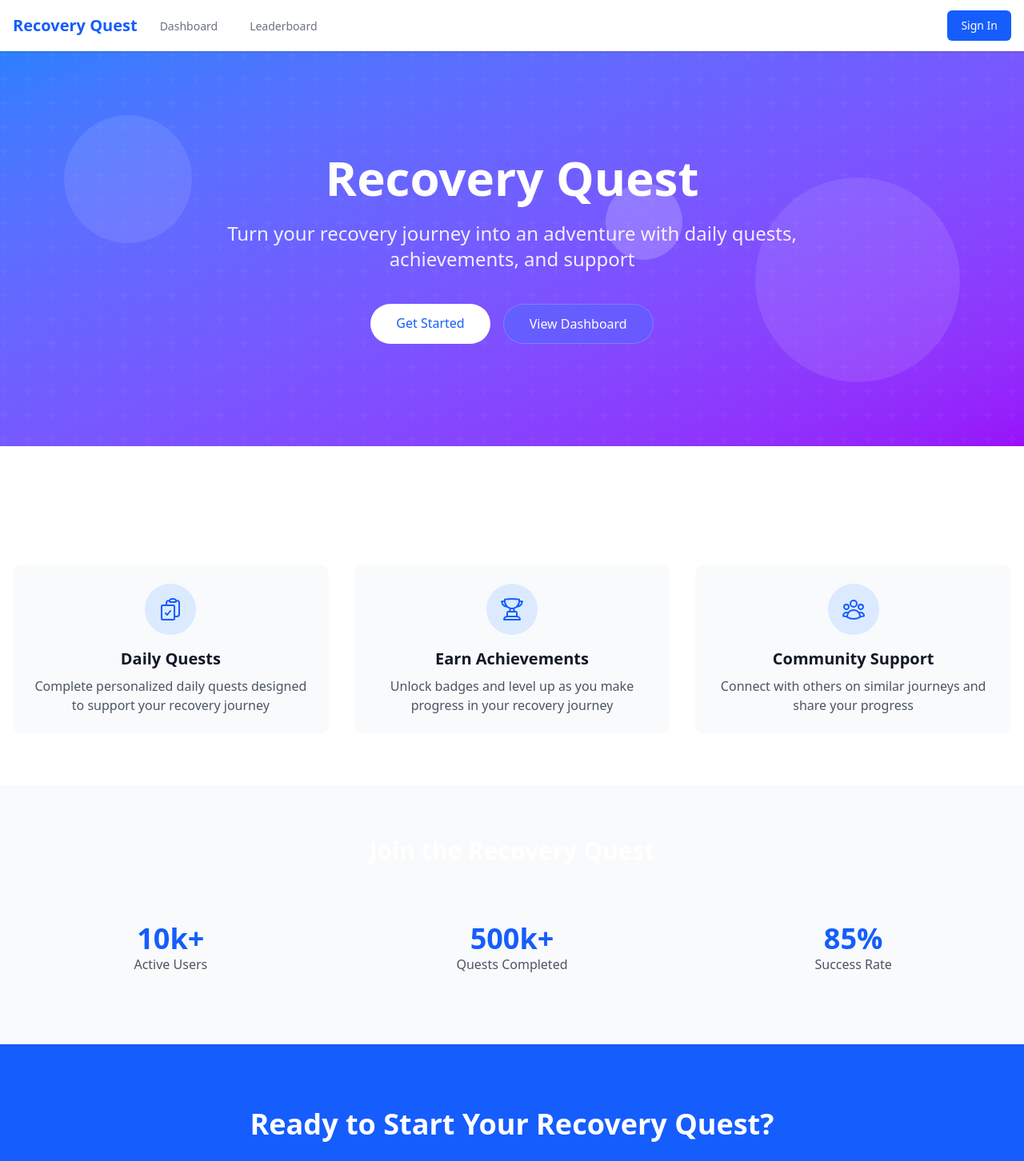
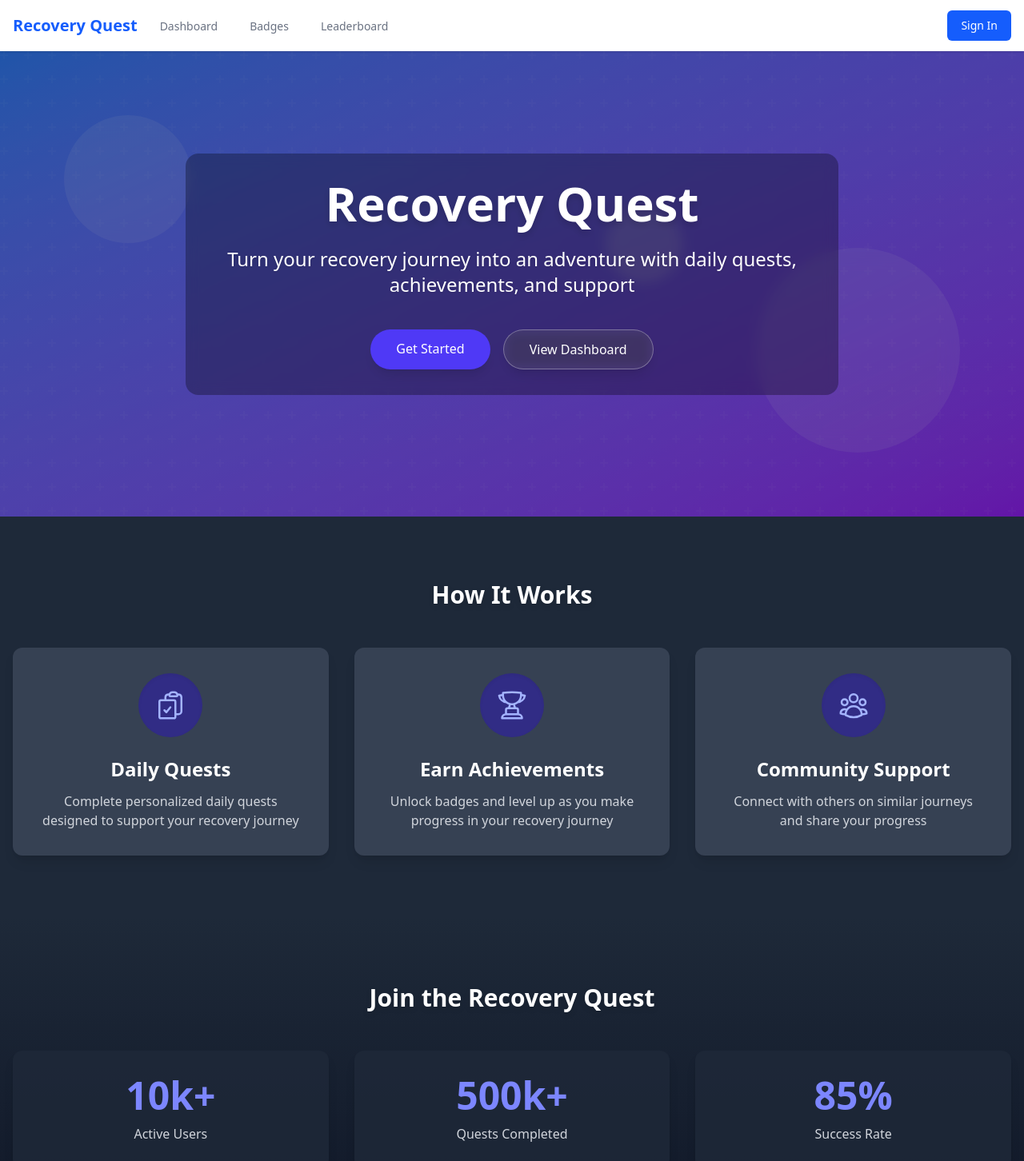
Before and after one commit to Poseyv12/Recovery-Quest, a Next.js app: page / in a window 1280 px wide. Shown: the top 1452 px of the page at 80% size. Built offline with nearby package versions, Linux system fonts and the light colour scheme; no server answers.

Commit message:
badge page

```diff
--- a/app/components/NavBar.tsx
+++ b/app/components/NavBar.tsx
@@ -54,6 +54,12 @@ export default function NavBar() {
                 className="inline-flex items-center px-1 pt-1 border-b-2 border-transparent text-sm font-medium text-gray-500 hover:text-gray-700 hover:border-gray-300 dark:text-gray-300 dark:hover:text-white dark:hover:border-gray-700"
               >
                 Dashboard
+              </Link>
+              <Link
+                href="/badges"
+                className="inline-flex items-center px-1 pt-1 border-b-2 border-transparent text-sm font-medium text-gray-500 hover:text-gray-700 hover:border-gray-300 dark:text-gray-300 dark:hover:text-white dark:hover:border-gray-700"
+              >
+                Badges
               </Link>
               <Link
                 href="/leaderboard"
@@ -118,6 +124,12 @@ export default function NavBar() {
               Dashboard
             </Link>
             <Link
+              href="/badges"
+              className="block pl-3 pr-4 py-2 border-l-4 border-transparent text-base font-medium text-gray-600 hover:bg-gray-50 hover:border-gray-300 hover:text-gray-800 dark:text-gray-300 dark:hover:bg-gray-700 dark:hover:text-white"
+            >
+              Badges
+            </Link>
+            <Link
               href="/leaderboard"
               className="block pl-3 pr-4 py-2 border-l-4 border-transparent text-base font-medium text-gray-600 hover:bg-gray-50 hover:border-gray-300 hover:text-gray-800 dark:text-gray-300 dark:hover:bg-gray-700 dark:hover:text-white"
             >
--- a/app/dashboard/page.tsx
+++ b/app/dashboard/page.tsx
@@ -2,6 +2,7 @@
 
 import { useEffect, useState } from 'react'
 import Image from 'next/image'
+import Link from 'next/link'
 import TasksPanel from './componets/TaskPannel'
 import TeamPanel from './componets/TeamPannel'
 import DashboardSkeleton from './componets/DashboardSkeleton'
@@ -162,6 +163,9 @@ export default function DashboardPage() {
             <span className="inline-flex items-center gap-1 px-3 py-1 bg-green-100 text-green-700 rounded-full text-sm font-semibold">
               🔥 Streak: {userInfo?.current_streak ?? 0} days
             </span>
+            <Link href="/badges" className="inline-flex items-center gap-1 px-3 py-1 bg-purple-100 text-purple-700 rounded-full text-sm font-semibold hover:bg-purple-200 transition-colors">
+              🏆 View All Badges
+            </Link>
           </p>
         </div>
       </div>
--- a/app/globals.css
+++ b/app/globals.css
@@ -1,23 +1,6 @@
 @import "tailwindcss";
 
-:root {
-  --background: #ffffff;
-  --foreground: #171717;
-}
 
-@theme inline {
-  --color-background: var(--background);
-  --color-foreground: var(--foreground);
-  --font-sans: var(--font-geist-sans);
-  --font-mono: var(--font-geist-mono);
-}
-
-@media (prefers-color-scheme: dark) {
-  :root {
-    --background: #0a0a0a;
-    --foreground: #ededed;
-  }
-}
 body {
   @apply bg-gray-100 text-gray-900;
 }
--- a/app/page.tsx
+++ b/app/page.tsx
@@ -3,113 +3,117 @@ import HeroImage from './components/HeroImage';
 
 export default async function Home() {
   return (
-    <main className="flex min-h-screen flex-col items-center">
+    <main className="flex min-h-screen flex-col items-center bg-gradient-to-b from-gray-900 to-gray-800">
       {/* Hero Section */}
       <section className="w-full py-24 md:py-32 relative">
         {/* Background with custom hero image component */}
-        <div className="absolute inset-0 z-0">
+        <div className="absolute inset-0 z-0 opacity-60">
           <HeroImage />
         </div>
 
         <div className="container px-4 mx-auto text-center relative z-10">
-          <h1 className="text-4xl md:text-6xl font-bold mb-6 text-white animate-bounce-in">
+          <div className="bg-black/30 backdrop-blur-sm py-8 px-6 rounded-2xl inline-block mb-6">
+            <h1 className="text-4xl md:text-6xl font-bold mb-6 text-white drop-shadow-lg">
               Recovery Quest
             </h1>
-          <p className="text-xl md:text-2xl mb-10 max-w-3xl mx-auto text-white/90">
+            <p className="text-xl md:text-2xl mb-10 max-w-3xl mx-auto text-white drop-shadow">
               Turn your recovery journey into an adventure with daily quests, achievements, and support
             </p>
             <div className="flex flex-col sm:flex-row gap-4 justify-center">
               <Link
                 href="/auth"
-              className="px-8 py-3 rounded-full bg-white text-blue-600 font-medium hover:bg-gray-100 transition-colors"
+                className="px-8 py-3 rounded-full bg-indigo-600 text-white font-medium hover:bg-indigo-700 transition-colors shadow-lg"
               >
                 Get Started
               </Link>
               <Link
                 href="/dashboard"
-              className="px-8 py-3 rounded-full bg-blue-500/30 text-white border border-white/20 backdrop-blur-sm font-medium hover:bg-blue-500/50 transition-colors"
+                className="px-8 py-3 rounded-full bg-white/10 text-white border border-white/30 backdrop-blur-sm font-medium hover:bg-white/20 transition-colors shadow-lg"
               >
                 View Dashboard
               </Link>
             </div>
           </div>
+        </div>
       </section>
 
       {/* Features Section */}
-      <section className="w-full py-16 bg-white dark:bg-gray-800">
+      <section className="w-full py-20 bg-gray-800">
         <div className="container px-4 mx-auto">
-          <h2 className="text-3xl font-bold text-center mb-12 text-white">How It Works</h2>
+          <h2 className="text-3xl font-bold text-center mb-12 text-white drop-shadow-md">How It Works</h2>
 
           <div className="grid grid-cols-1 md:grid-cols-3 gap-8">
             {/* Feature 1 */}
-            <div className="flex flex-col items-center p-6 bg-gray-50 dark:bg-gray-700 rounded-xl">
-              <div className="h-16 w-16 rounded-full bg-blue-100 dark:bg-blue-900 flex items-center justify-center mb-4">
-                <svg xmlns="http://www.w3.org/2000/svg" fill="none" viewBox="0 0 24 24" strokeWidth={1.5} stroke="currentColor" className="w-8 h-8 text-blue-600 dark:text-blue-300">
+            <div className="flex flex-col items-center p-8 bg-gray-700 rounded-xl shadow-lg transform hover:scale-105 transition-transform">
+              <div className="h-20 w-20 rounded-full bg-indigo-900 flex items-center justify-center mb-6 shadow-inner">
+                <svg xmlns="http://www.w3.org/2000/svg" fill="none" viewBox="0 0 24 24" strokeWidth={1.5} stroke="currentColor" className="w-10 h-10 text-indigo-300">
                   <path strokeLinecap="round" strokeLinejoin="round" d="M11.35 3.836c-.065.21-.1.433-.1.664 0 .414.336.75.75.75h4.5a.75.75 0 0 0 .75-.75 2.25 2.25 0 0 0-.1-.664m-5.8 0A2.251 2.251 0 0 1 13.5 2.25H15c1.012 0 1.867.668 2.15 1.586m-5.8 0c-.376.023-.75.05-1.124.08C9.095 4.01 8.25 4.973 8.25 6.108V8.25m8.9-4.414c.376.023.75.05 1.124.08 1.131.094 1.976 1.057 1.976 2.192V16.5A2.25 2.25 0 0 1 18 18.75h-2.25m-7.5-10.5H4.875c-.621 0-1.125.504-1.125 1.125v11.25c0 .621.504 1.125 1.125 1.125h9.75c.621 0 1.125-.504 1.125-1.125V18.75m-7.5-10.5h6.375c.621 0 1.125.504 1.125 1.125v9.375m-8.25-3 1.5 1.5 3-3.75" />
                 </svg>
               </div>
-              <h3 className="text-xl font-semibold mb-2">Daily Quests</h3>
-              <p className="text-center text-gray-600 dark:text-gray-300">Complete personalized daily quests designed to support your recovery journey</p>
+              <h3 className="text-2xl font-semibold mb-3 text-white">Daily Quests</h3>
+              <p className="text-center text-gray-300">Complete personalized daily quests designed to support your recovery journey</p>
             </div>
 
             {/* Feature 2 */}
-            <div className="flex flex-col items-center p-6 bg-gray-50 dark:bg-gray-700 rounded-xl">
-              <div className="h-16 w-16 rounded-full bg-blue-100 dark:bg-blue-900 flex items-center justify-center mb-4">
-                <svg xmlns="http://www.w3.org/2000/svg" fill="none" viewBox="0 0 24 24" strokeWidth={1.5} stroke="currentColor" className="w-8 h-8 text-blue-600 dark:text-blue-300">
+            <div className="flex flex-col items-center p-8 bg-gray-700 rounded-xl shadow-lg transform hover:scale-105 transition-transform">
+              <div className="h-20 w-20 rounded-full bg-indigo-900 flex items-center justify-center mb-6 shadow-inner">
+                <svg xmlns="http://www.w3.org/2000/svg" fill="none" viewBox="0 0 24 24" strokeWidth={1.5} stroke="currentColor" className="w-10 h-10 text-indigo-300">
                   <path strokeLinecap="round" strokeLinejoin="round" d="M16.5 18.75h-9m9 0a3 3 0 0 1 3 3h-15a3 3 0 0 1 3-3m9 0v-3.375c0-.621-.503-1.125-1.125-1.125h-.871M7.5 18.75v-3.375c0-.621.504-1.125 1.125-1.125h.872m5.007 0H9.497m5.007 0a7.454 7.454 0 0 1-.982-3.172M9.497 14.25a7.454 7.454 0 0 0 .981-3.172M5.25 4.236c-.982.143-1.954.317-2.916.52A6.003 6.003 0 0 0 7.73 9.728M5.25 4.236V4.5c0 2.108.966 3.99 2.48 5.228M5.25 4.236V2.721C7.456 2.41 9.71 2.25 12 2.25c2.291 0 4.545.16 6.75.47v1.516M7.73 9.728a6.726 6.726 0 0 0 2.748 1.35m8.272-6.842V4.5c0 2.108-.966 3.99-2.48 5.228m2.48-5.492a46.32 46.32 0 0 1 2.916.52 6.003 6.003 0 0 1-5.395 4.972m0 0a6.726 6.726 0 0 1-2.749 1.35m0 0a6.772 6.772 0 0 1-3.044 0" />
                 </svg>
               </div>
-              <h3 className="text-xl font-semibold mb-2">Earn Achievements</h3>
-              <p className="text-center text-gray-600 dark:text-gray-300">Unlock badges and level up as you make progress in your recovery journey</p>
+              <h3 className="text-2xl font-semibold mb-3 text-white">Earn Achievements</h3>
+              <p className="text-center text-gray-300">Unlock badges and level up as you make progress in your recovery journey</p>
             </div>
 
             {/* Feature 3 */}
-            <div className="flex flex-col items-center p-6 bg-gray-50 dark:bg-gray-700 rounded-xl">
-              <div className="h-16 w-16 rounded-full bg-blue-100 dark:bg-blue-900 flex items-center justify-center mb-4">
-                <svg xmlns="http://www.w3.org/2000/svg" fill="none" viewBox="0 0 24 24" strokeWidth={1.5} stroke="currentColor" className="w-8 h-8 text-blue-600 dark:text-blue-300">
+            <div className="flex flex-col items-center p-8 bg-gray-700 rounded-xl shadow-lg transform hover:scale-105 transition-transform">
+              <div className="h-20 w-20 rounded-full bg-indigo-900 flex items-center justify-center mb-6 shadow-inner">
+                <svg xmlns="http://www.w3.org/2000/svg" fill="none" viewBox="0 0 24 24" strokeWidth={1.5} stroke="currentColor" className="w-10 h-10 text-indigo-300">
                   <path strokeLinecap="round" strokeLinejoin="round" d="M18 18.72a9.094 9.094 0 0 0 3.741-.479 3 3 0 0 0-4.682-2.72m.94 3.198.001.031c0 .225-.012.447-.037.666A11.944 11.944 0 0 1 12 21c-2.17 0-4.207-.576-5.963-1.584A6.062 6.062 0 0 1 6 18.719m12 0a5.971 5.971 0 0 0-.941-3.197m0 0A5.995 5.995 0 0 0 12 12.75a5.995 5.995 0 0 0-5.058 2.772m0 0a3 3 0 0 0-4.681 2.72 8.986 8.986 0 0 0 3.74.477m.94-3.197a5.971 5.971 0 0 0-.94 3.197M15 6.75a3 3 0 1 1-6 0 3 3 0 0 1 6 0Zm6 3a2.25 2.25 0 1 1-4.5 0 2.25 2.25 0 0 1 4.5 0Zm-13.5 0a2.25 2.25 0 1 1-4.5 0 2.25 2.25 0 0 1 4.5 0Z" />
                 </svg>
               </div>
-              <h3 className="text-xl font-semibold mb-2">Community Support</h3>
-              <p className="text-center text-gray-600 dark:text-gray-300">Connect with others on similar journeys and share your progress</p>
+              <h3 className="text-2xl font-semibold mb-3 text-white">Community Support</h3>
+              <p className="text-center text-gray-300">Connect with others on similar journeys and share your progress</p>
             </div>
           </div>
         </div>
       </section>
 
       {/* Testimonials/Stats Section */}
-      <section className="w-full py-16 bg-gray-50 dark:bg-gray-900">
+      <section className="w-full py-20 bg-gradient-to-b from-gray-800 to-gray-900">
         <div className="container px-4 mx-auto text-center">
-          <h2 className="text-3xl font-bold text-white mb-12">Join the Recovery Quest</h2>
+          <h2 className="text-3xl font-bold text-white mb-12 drop-shadow-md">Join the Recovery Quest</h2>
 
           <div className="grid grid-cols-1 md:grid-cols-3 gap-8">
-            <div className="p-6">
-              <div className="text-4xl font-bold text-blue-600 dark:text-blue-400">10k+</div>
-              <p className="text-gray-600 dark:text-gray-300">Active Users</p>
+            <div className="p-8 bg-gray-800/80 rounded-xl shadow-lg">
+              <div className="text-5xl font-bold text-indigo-400 mb-3">10k+</div>
+              <p className="text-gray-300 font-medium">Active Users</p>
             </div>
-            <div className="p-6">
-              <div className="text-4xl font-bold text-blue-600 dark:text-blue-400">500k+</div>
-              <p className="text-gray-600 dark:text-gray-300">Quests Completed</p>
+            <div className="p-8 bg-gray-800/80 rounded-xl shadow-lg">
+              <div className="text-5xl font-bold text-indigo-400 mb-3">500k+</div>
+              <p className="text-gray-300 font-medium">Quests Completed</p>
             </div>
-            <div className="p-6">
-              <div className="text-4xl font-bold text-blue-600 dark:text-blue-400">85%</div>
-              <p className="text-gray-600 dark:text-gray-300">Success Rate</p>
+            <div className="p-8 bg-gray-800/80 rounded-xl shadow-lg">
+              <div className="text-5xl font-bold text-indigo-400 mb-3">85%</div>
+              <p className="text-gray-300 font-medium">Success Rate</p>
             </div>
           </div>
         </div>
       </section>
 
       {/* CTA Section */}
-      <section className="w-full py-20 bg-blue-600 text-white">
+      <section className="w-full py-24 bg-indigo-800">
         <div className="container px-4 mx-auto text-center">
-          <h2 className="text-3xl md:text-4xl font-bold mb-6">Ready to Start Your Recovery Quest?</h2>
-          <p className="text-xl mb-10 max-w-2xl mx-auto">Join our community today and transform your recovery journey into an adventure.</p>
+          <div className="max-w-3xl mx-auto bg-indigo-900/60 backdrop-blur-sm p-10 rounded-2xl shadow-2xl">
+            <h2 className="text-3xl md:text-4xl font-bold mb-6 text-white">Ready to Start Your Recovery Quest?</h2>
+            <p className="text-xl mb-10 max-w-2xl mx-auto text-indigo-100">Join our community today and transform your recovery journey into an adventure.</p>
             <Link
               href="/auth/signin"
-            className="px-8 py-3 rounded-full bg-white text-blue-600 font-medium hover:bg-gray-100 transition-colors inline-block"
+              className="px-10 py-4 rounded-full bg-white text-indigo-700 font-semibold hover:bg-indigo-100 transition-colors inline-block shadow-lg transform hover:scale-105 transition-transform"
             >
               Get Started Now
             </Link>
+          </div>
         </div>
       </section>
     </main>
```
Also changed, not shown: app/auth/page.tsx (+30 -1 lines), app/badges/page.tsx (added, +106 -0 lines), lib/badgeData.ts (added, +42 -0 lines), lib/xpBadges.ts (+4 -6 lines), public/manifest.webmanifest, 1 other file (tests, documents, lock files or other folders). Lines whose indentation alone changed are shown as unchanged.
